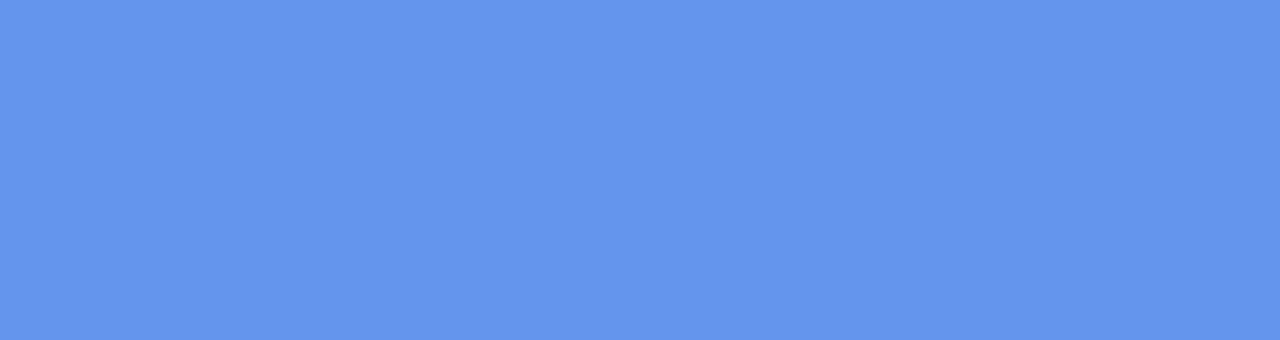
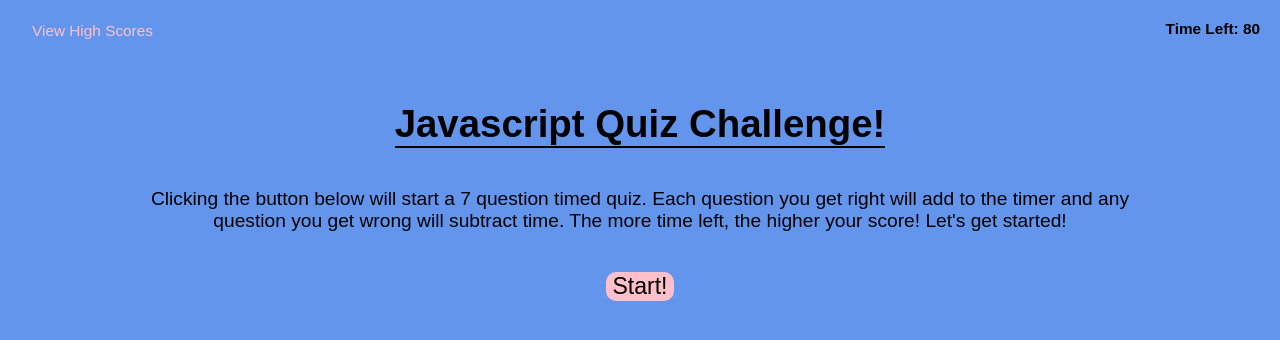
Before and after one commit to kwedwick/timed-quiz, a plain HTML site: page index.html in a window 1280 px wide. Drawn offline with Linux system fonts and the light colour scheme.

Commit message:
landing page html and js done

```diff
--- a/assets/javascript.js
+++ b/assets/javascript.js
@@ -1 +1,79 @@
+var pageContentEl = document.getElementById("page-content");
+var timerEl = document.getElementById("timer-id");
+var leaderHyperLinkEl = document.getElementById("highscore-id")
+var quizQuestionEl = document.getElementById("quiz-id")
+var containerEl = document.getElementById("container-wrapper")
+
+var timer = 80;
 var highScore = [];
+var quizQuestions = [
+    {q: "How do you iterate a variable" }
+];
+
+var createHighScoresPage = function () {
+
+};
+
+var inputQuizInfo = function () {
+
+};
+
+function timerCountdown () {
+    var timeleft = 80;
+
+    // calling the timer countdown
+    var timeInterval = setInterval(function() {
+        if (timeLeft > 0) {
+            timeLeft--;
+            timerEl.innerHTML = timeLeft
+        }
+        else {
+            timerEl.innerHTML = 0;
+            clearInterval(timeInterval);
+            inputQuizInfo();
+        }
+    }, 1000);
+};
+
+
+var startQuiz = function () {
+
+};
+
+var createFrontPage = function() {
+
+    //creating main display
+    var displayTextEl = document.createElement("div");
+    displayTextEl.className = "display-text";
+    displayTextEl.innerHTML = "<h2>Javascript Quiz Challenge!</h2> <br /> <p> Clicking the button below will start a 7 question timed quiz. Each question you get right will add to the timer and any question you get wrong will subtract time. The more time left, the higher your score! Let's get started! </p>";
+    pageContentEl.appendChild(displayTextEl);
+
+    //creating high score button
+    var highscoreBtn = document.createElement("button");
+    highscoreBtn.className = "highscore-style";
+    highscoreBtn.innerHTML = "<p>View High Scores</p>"
+    leaderHyperLinkEl.appendChild(highscoreBtn);
+
+    //creating timer
+    var displayTimerEl = document.createElement("p");
+    displayTimerEl.className = "timer-style";
+    displayTimerEl.innerHTML = "Time Left: " + timer;
+    timerEl.appendChild(displayTimerEl);
+
+    // creating start quiz button
+    var startQuizBtn = document.createElement("button");
+    startQuizBtn.className = "answer-btn";
+    startQuizBtn.innerHTML = "Start!";
+    startQuizBtn.setAttribute("onclick", startQuiz())
+    displayTextEl.appendChild(startQuizBtn);
+
+    if (startQuizBtn = onclick) {
+        pageContentEl.remove();
+        startQuiz();
+    };
+};
+
+
+
+
+createFrontPage();
--- a/assets/style.css
+++ b/assets/style.css
@@ -17,15 +17,24 @@ header {
 }
 
 .highscore-style {
+    display: flex;
     color: pink;
-    font-size: 2vw;
-    margin-left: 20px;
+    font-size: 1.2vw;
+    outline: none;
+    background-color: cornflowerblue;
+
 }
 
+.highscore-style:hover {
+    color: white;
+    background-color: pink;
+    outline: none;
+    border-radius: 10px;
+}
 .timer-style {
+    display: flex;
     color: black;
-    font-size: 2vw;
-    margin-right: 20px;
+    font-size: 1.2vw;
 }
 
 .page-content {
@@ -33,7 +42,28 @@ header {
     display: flex;
     flex-wrap: wrap;
     justify-content: center;
+    flex: 1;
 }
+.container-wrapper {
+    display: none;
+}
+.display-text {
+    display: flex;
+    flex-wrap: wrap;
+    flex: 1;
+    text-align: center;
+    justify-content: center;
+    margin: 20px;
+}
+.display-text h2 {
+    font-size: 3vw;
+    border-bottom: 2px solid black;
+}
+.display-text p {
+    margin: 40px 100px;
+    font-size: 1.5vw;
+}
+
 
 .quiz-question-style {
     font-size: 3vw;
@@ -44,10 +74,13 @@ header {
 }
 
 .answer-btn {
-    background-color: blueviolet;
+    background-color: pink;
     font-size: 1.8vw;
+    border-radius: 10px;
+    outline: none;
 }
 .answer-btn:hover {
     color: white;
     background-color: pink;
+    outline: none;
 }
--- a/index.html
+++ b/index.html
@@ -8,14 +8,13 @@
     </head>
     <body>
         <header id="header-text" class="header-style">
-            <h2 class="highscore-style" id="highscore-id" type="submit"></h2>
+            <button class="highscore-style" id="highscore-id" type="submit"></button>
             <h2 class="timer-style" id="timer-id"></h2>
         </header>
         <main class="page-content" id="page-content">
             <section class="container-wrapper">
                 <h2 class="quiz-question-style" id="quiz-id"></h2>
-                <ol class="answer-style">
-                </ol>
+                <ol class="answer-style"></ol>
             </section>
         </main>
 
```
